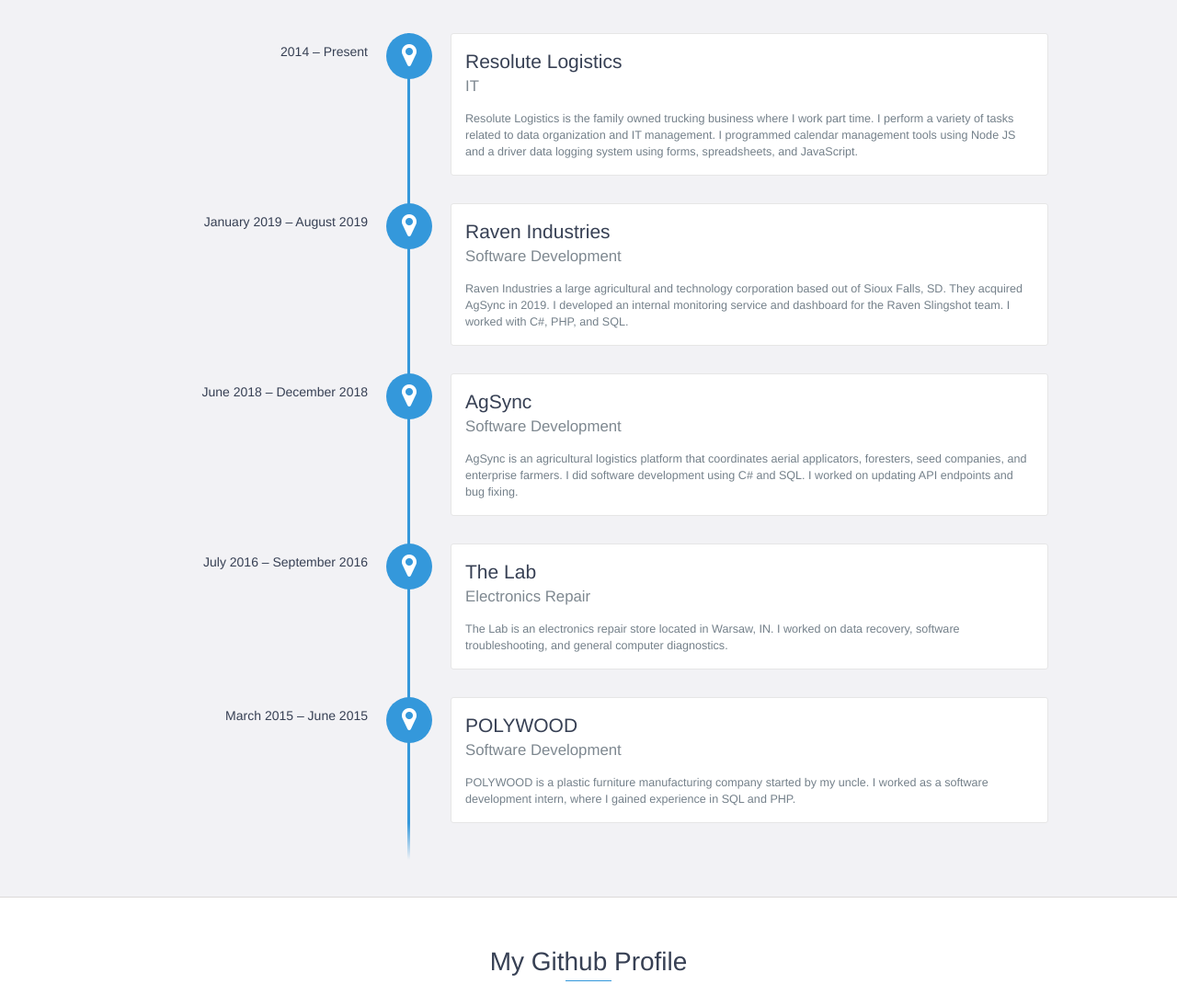
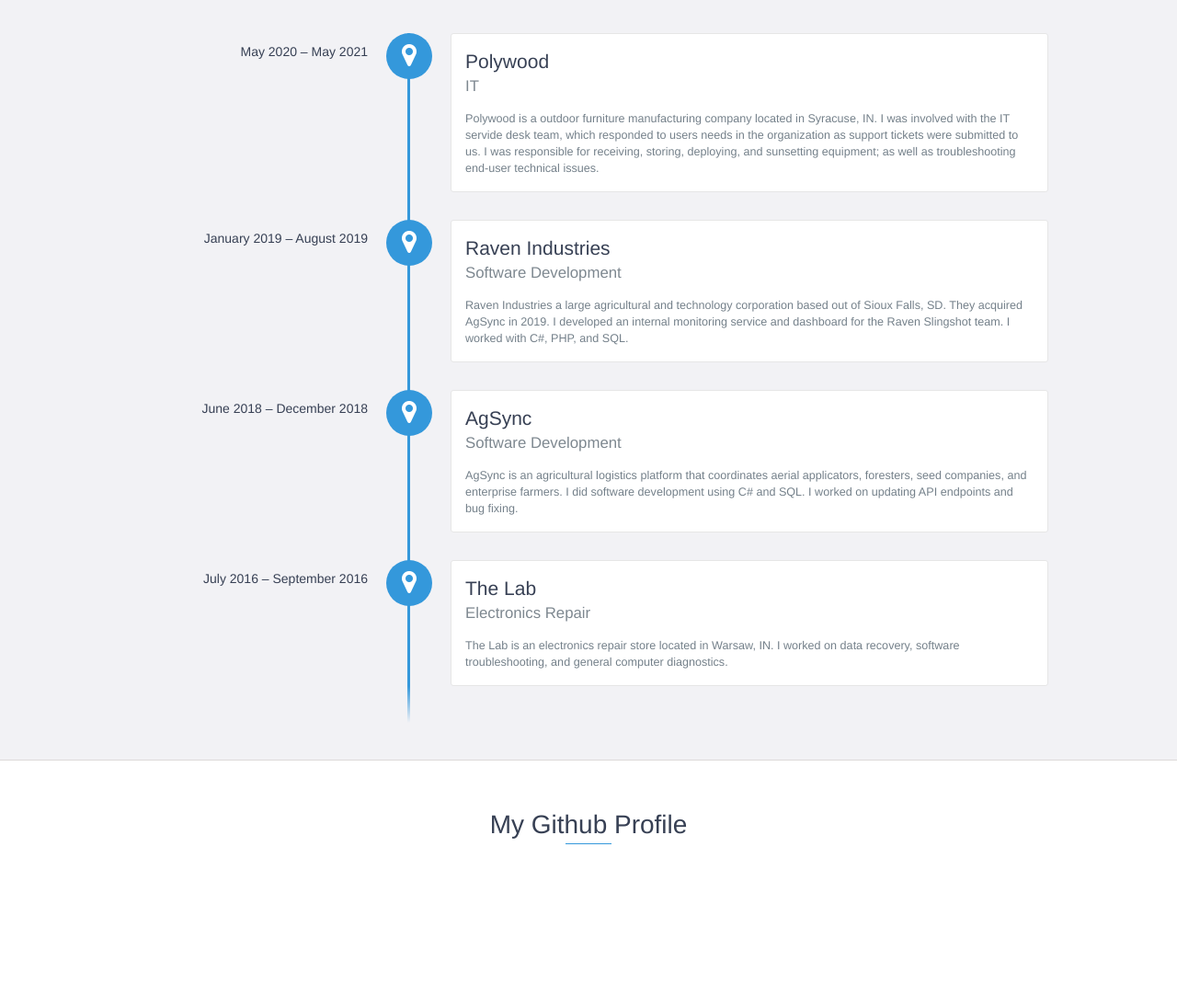
Before and after one commit to Marsgate/Marsgate.github.io, a plain HTML site: page index.html in a window 1280 px wide. Shown: the part 1440-2535 px from the top of the page at 92% size. Drawn offline with nearby package versions, Linux system fonts and the light colour scheme; no server answers.

Commit message:
Update portfolio

```diff
--- a/index.html
+++ b/index.html
@@ -82,11 +82,12 @@
     <div id="experience" class="background-alt">
         <h2 class="heading">Experience</h2>
         <div id="experience-timeline">
-            <div data-date="2014 – Present">
-                <h3>Resolute Logistics</h3>
+
+            <div data-date="May 2020 – May 2021">
+                <h3>Polywood</h3>
                 <h4>IT</h4>
                 <p>
-                    Resolute Logistics is the family owned trucking business where I work part time. I perform a variety of tasks related to data organization and IT management. I programmed calendar management tools using Node JS and a driver data logging system using forms, spreadsheets, and JavaScript.
+                    Polywood is a outdoor furniture manufacturing company located in Syracuse, IN. I was involved with the IT servide desk team, which responded to users needs in the organization as support tickets were submitted to us. I was responsible for receiving, storing, deploying, and sunsetting equipment; as well as troubleshooting end-user technical issues.
                 </p>
             </div>
 
@@ -111,14 +112,6 @@
                 <h4>Electronics Repair</h4>
                 <p>
                     The Lab is an electronics repair store located in Warsaw, IN. I worked on data recovery, software troubleshooting, and general computer diagnostics.
-                </p>
-            </div>
-
-            <div data-date="March 2015 – June 2015">
-                <h3>POLYWOOD</h3>
-                <h4>Software Development</h4>
-                <p>
-                    POLYWOOD is a plastic furniture manufacturing company started by my uncle. I worked as a software development intern, where I gained experience in SQL and PHP.
                 </p>
             </div>
         </div>
```
